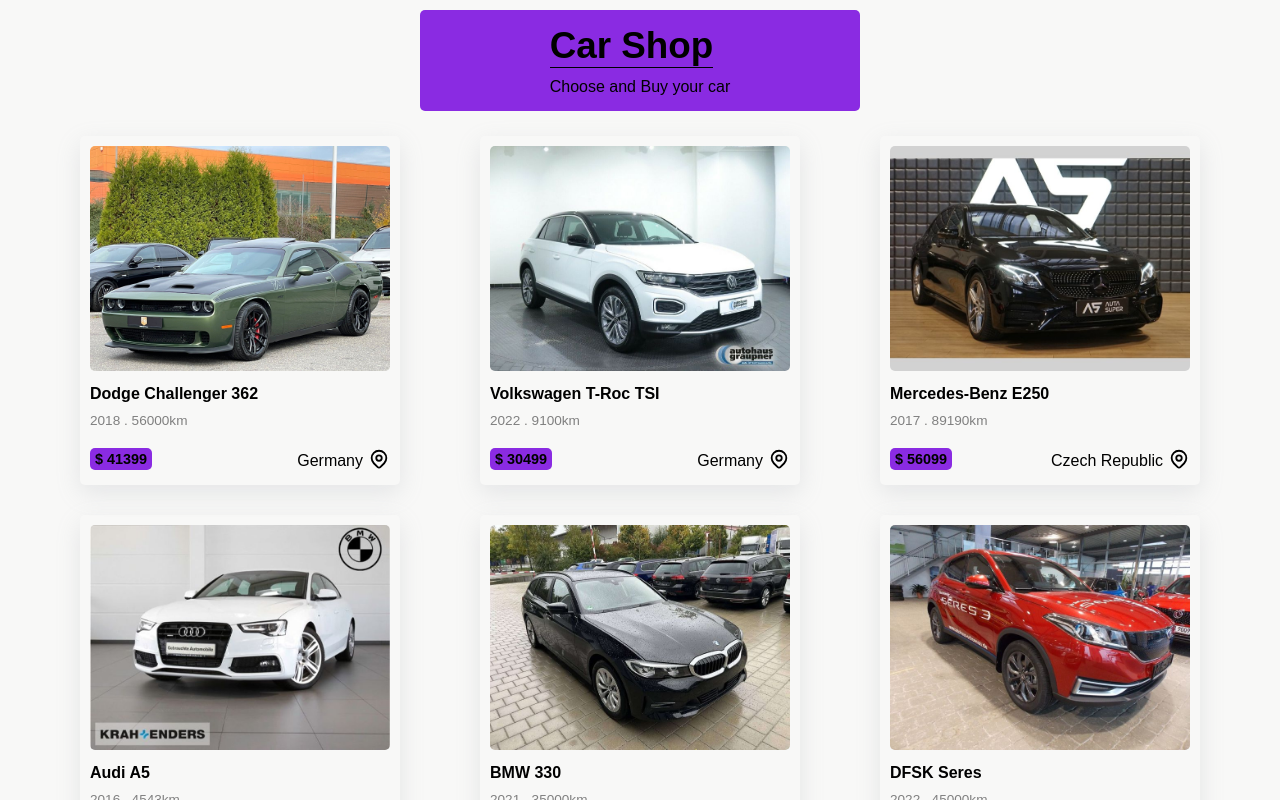
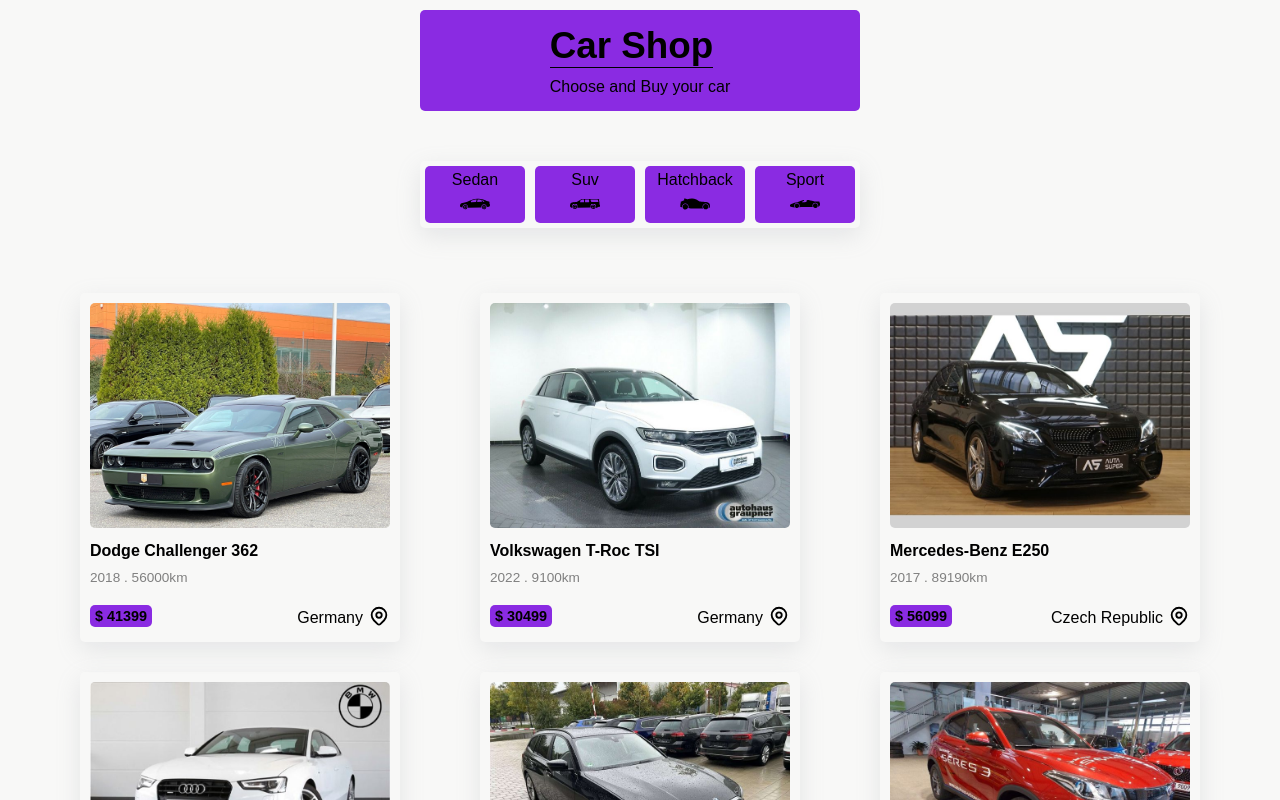
Before and after one commit to shararesadeghi/car-shop-with-next, a Next.js app in the folder project/: page /cars in a window 1280 px wide. Shown: the top 800 px of the page. Built offline with nearby package versions, Linux system fonts and the light colour scheme.

Commit message:
categories page created

```diff
--- /dev/null
+++ b/project/components/module/Categories.js
@@ -0,0 +1,33 @@
+import React from 'react';
+import Link from 'next/link';
+import Sedan from '../icons/Sedan';
+import Suv from '../icons/Suv';
+import Hatchback from '../icons/Hatchback';
+import Sport from '../icons/Sport';
+import styles from './categories.module.css';
+
+const Categories = () => {
+    return (
+        <div className={styles.container}>
+            <div>
+                <p>Sedan</p>
+                <Sedan/>
+            </div>
+            <div>
+                <p>Suv</p>
+                <Suv/>
+            </div>
+            <div>
+                <p>Hatchback</p>
+                <Hatchback/>
+            </div>
+            <div>
+                <p>Sport</p>
+                <Sport/>
+            </div>
+
+        </div>
+    );
+};
+
+export default Categories;
--- /dev/null
+++ b/project/components/module/Categories.module.css
@@ -0,0 +1,30 @@
+.container {
+    box-shadow: rgba(149, 157, 165, 0.2) 0px 8px 24px;
+    width: fit-content;
+    margin: 50px auto;
+    display: flex;
+    justify-content: space-between;
+    align-items: center;
+    border-radius: 5px;
+  }
+
+  .container div {
+    text-align: center;
+    margin: 5px;
+    background-color: blueviolet;
+    padding: 5px;
+    padding-bottom: 0;
+    border-radius: 5px;
+    width: 100px;
+  }
+
+  @media (max-width: 600px) {
+    .container {
+      width: 320px;
+      flex-wrap: wrap;
+    }
+
+    .container div {
+      width: 150px;
+    }
+  }
--- a/project/pages/cars/index.js
+++ b/project/pages/cars/index.js
@@ -1,10 +1,12 @@
 import React from 'react';
 import carsData from '../../data/carsData';
 import CarsPage from '../../components/templates/carsPage';
+import Categories from '../../components/module/Categories';
 
 const Detasils = () => {
     return (
         <div>
+            <Categories/>
            <CarsPage data={carsData}/>
         </div>
     );
```
